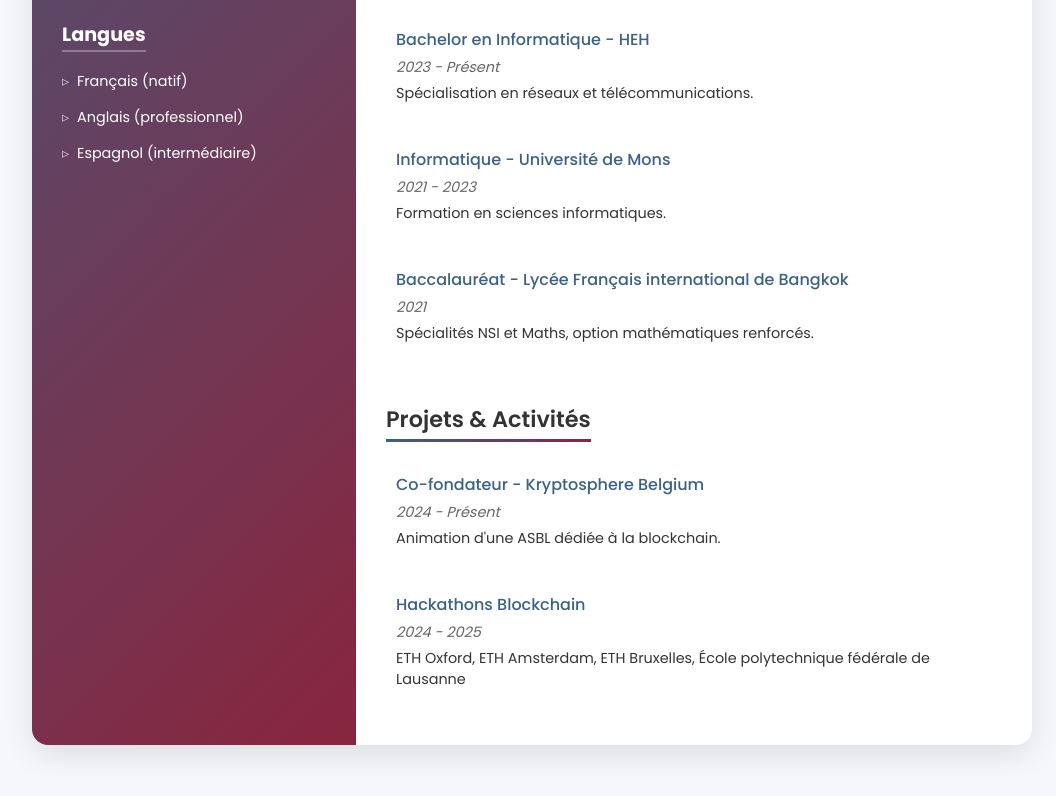
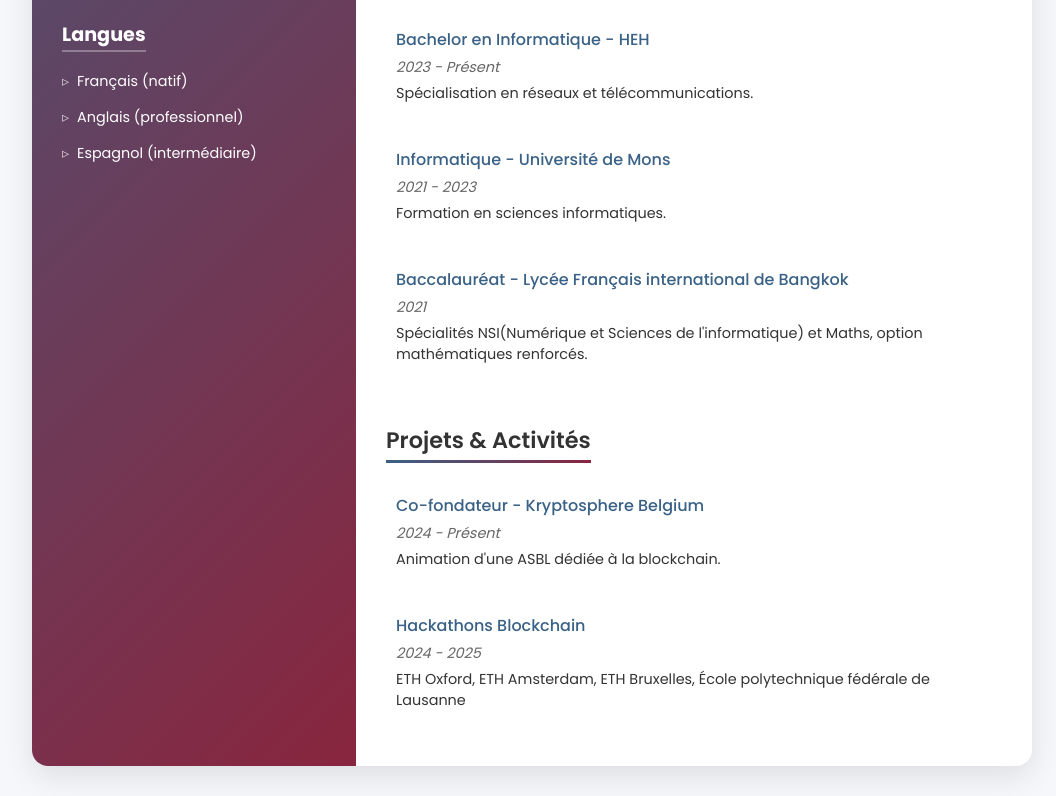
Before and after one commit to antoinayaya/Mon-CV, a plain HTML site: page index.html in a window 1280 px wide. Shown: the part 824-1620 px from the top of the page, without its empty margins (108-1164 px from the left). Before the commit the page ends 1599 px from the top, so only its background shows below. Drawn offline with nearby package versions, Linux system fonts and the light colour scheme.

Commit message:
Update index.html

```diff
--- a/index.html
+++ b/index.html
@@ -97,7 +97,7 @@
                 <div class="education-item reveal-item">
                     <h4>Baccalauréat - Lycée Français international de Bangkok</h4>
                     <p class="date">2021</p>
-                    <p class="description">Spécialités NSI et Maths, option mathématiques renforcés.</p>
+                    <p class="description">Spécialités NSI(Numérique et Sciences de l'informatique) et Maths, option mathématiques renforcés.</p>
                 </div>
             </section>
 
```
